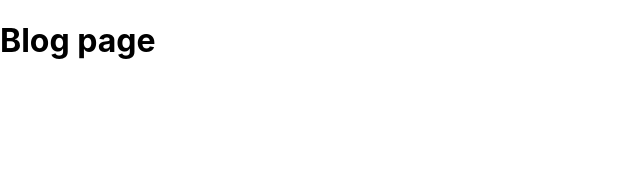
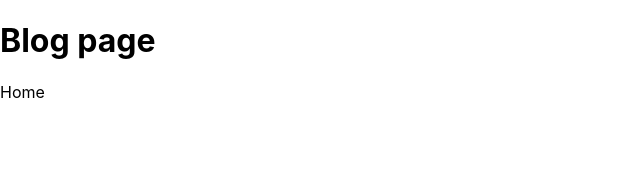
Before and after one commit to birkan-dogan/learning-nextjs, a Next.js app: page /blog in a window 1280 px wide. Shown: the top 172 px of the page, without its empty margins (0-640 px from the left). Built offline with nearby package versions, Linux system fonts and the light colour scheme.

Commit message:
navigating to different routes by using Link comp.

```diff
--- a/pages/blog/index.js
+++ b/pages/blog/index.js
@@ -1,7 +1,11 @@
+import Link from "next/link";
 const Blog = () => {
   return (
     <div>
       <h1>Blog page</h1>
+      <Link href="/">
+        <a>Home</a>
+      </Link>
     </div>
   );
 };
```
Also changed, not shown: pages/index.js (+7 -0 lines).
